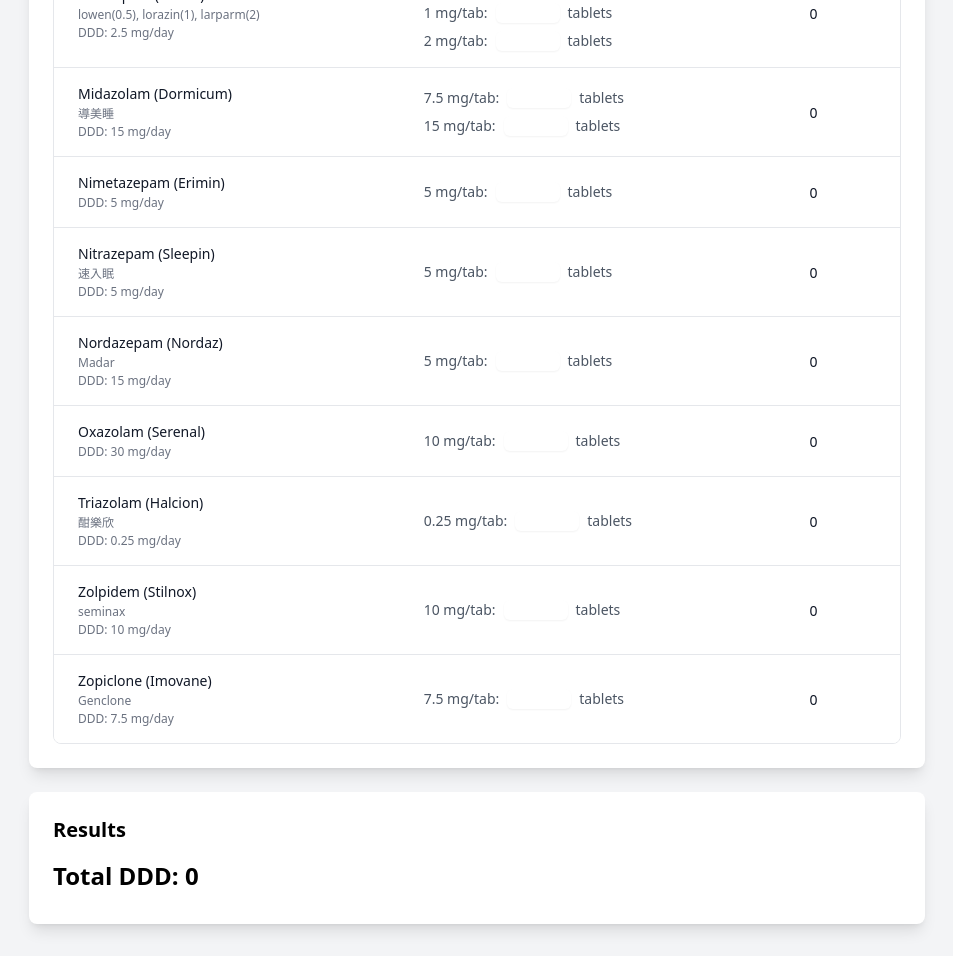
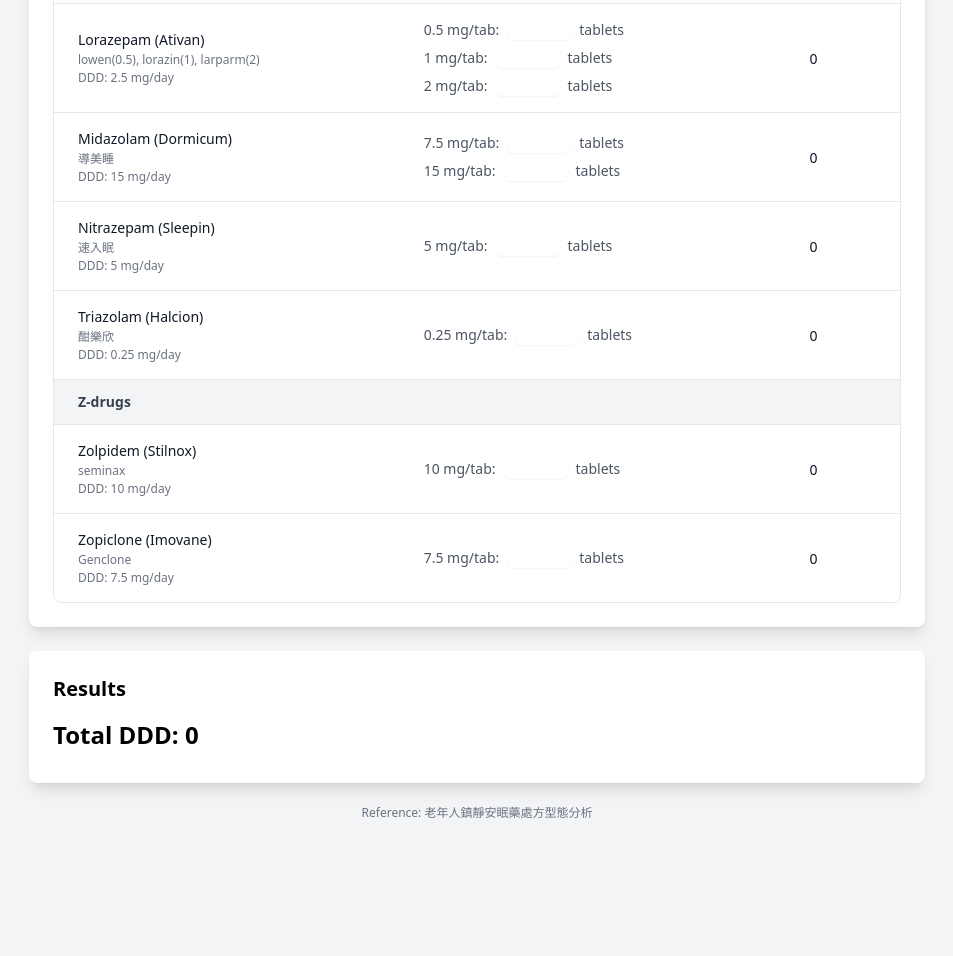
Before and after one commit to soanseng/ddd-calculator, a plain HTML site: page index.html in a window 1280 px wide. Shown: the part 1190-2146 px from the top of the page, without its empty margins (163-1116 px from the left). After the commit the page ends 2045 px from the top, so only its background shows below. Drawn offline with nearby package versions, Linux system fonts and the light colour scheme.

Commit message:
add category

```diff
--- a/index.html
+++ b/index.html
@@ -55,6 +55,13 @@
             <div id="critical" class="hidden p-3 sm:p-4 mb-4 text-red-800 bg-red-100 rounded-lg text-sm sm:text-base"></div>
         </div>
     </div>
+    <div class="max-w-4xl mx-auto mt-4 text-center">
+        <a href="https://www.taiwan-pharma.org.tw/magazine/110/009.pdf"
+           target="_blank"
+           class="text-xs text-gray-500 hover:text-gray-700 hover:underline">
+           Reference: 老年人鎮靜安眠藥處方型態分析
+        </a>
+    </div>
     <script src="script.js"></script>
 </body>
 </html>
--- a/script.js
+++ b/script.js
@@ -1,27 +1,20 @@
 const medications = [
-    { name: 'Alprazolam', brandNames: ['Xanax', '安邦', 'Alpragin'], strengths: ['0.5 mg/tab', '1 mg/tab', '2 mg/tab'], ddd: 1 },
-    { name: 'Bromazepam', brandNames: ['Lexotan', 'Bropan'], strengths: ['1.5 mg/tab', '3 mg/tab'], ddd: 10 },
-    { name: 'Brotizolam', brandNames: ['Lendormin'], strengths: ['0.25 mg/tab'], ddd: 0.25 },
-    { name: 'Clonazepam', brandNames: ['Rivotril','克顛平'], strengths: ['0.5 mg/tab', '2 mg/tab'], ddd: 8 },
-    { name: 'Diazepam', brandNames: ['Valium'], strengths: ['2 mg/tab', '5 mg/tab'], ddd: 10 },
-    { name: 'Estazolam', brandNames: ['Eszo'], strengths: ['2 mg/tab'], ddd: 3 },
-    { name: 'Fludiazepam', brandNames: ['Erispan'], strengths: ['0.25 mg/tab'], ddd: 0.75 },
-    { name: 'Flunitrazepam', brandNames: ['FM2', 'Modipanol','Fallep服爾眠'], strengths: ['1 mg/tab', '2 mg/tab'], ddd: 1 },
-    { name: 'Flurazepam', brandNames: ['Dalmadorm','當眠多'], strengths: ['15 mg/cap', '30 mg/cap'], ddd: 30 },
-    { name: 'Lorazepam', brandNames: ['Ativan', 'lowen(0.5)', 'lorazin(1)','larparm(2)'], strengths: ['0.5 mg/tab', '1 mg/tab','2 mg/tab'], ddd: 2.5 },
-    { name: 'Midazolam', brandNames: ['Dormicum', '導美睡'], strengths: ['7.5 mg/tab', '15 mg/tab'], ddd: 15 },
-    { name: 'Nimetazepam', brandNames: ['Erimin'], strengths: ['5 mg/tab'], ddd: 5 },
-    { name: 'Nitrazepam', brandNames: ['Sleepin', '速入眠'], strengths: ['5 mg/tab'], ddd: 5 },
-    { name: 'Nordazepam', brandNames: ['Nordaz', 'Madar'], strengths: ['5 mg/tab'], ddd: 15 },
-    { name: 'Oxazolam', brandNames: ['Serenal'], strengths: ['10 mg/tab'], ddd: 30 },
-    { name: 'Triazolam', brandNames: ['Halcion', '酣樂欣'], strengths: ['0.25 mg/tab'], ddd: 0.25 },
-    { name: 'Zolpidem', brandNames: ['Stilnox', 'seminax'], strengths: ['10 mg/tab'], ddd: 10 },
-    { name: 'Zopiclone', brandNames: ['Imovane', 'Genclone' ], strengths: ['7.5 mg/tab'], ddd: 7.5 }
+    { name: 'Alprazolam', brandNames: ['Xanax', '安邦', 'Alpragin'], strengths: ['0.5 mg/tab', '1 mg/tab', '2 mg/tab'], ddd: 1, category: 'bzd' },
+    { name: 'Bromazepam', brandNames: ['Lexotan', 'Bropan'], strengths: ['1.5 mg/tab', '3 mg/tab'], ddd: 10, category: 'bzd' },
+    { name: 'Brotizolam', brandNames: ['Lendormin'], strengths: ['0.25 mg/tab'], ddd: 0.25, category: 'bzd' },
+    { name: 'Clonazepam', brandNames: ['Rivotril','克顛平'], strengths: ['0.5 mg/tab', '2 mg/tab'], ddd: 8, category: 'bzd' },
+    { name: 'Diazepam', brandNames: ['Valium'], strengths: ['2 mg/tab', '5 mg/tab'], ddd: 10, category: 'bzd' },
+    { name: 'Estazolam', brandNames: ['Eszo'], strengths: ['2 mg/tab'], ddd: 3, category: 'bzd' },
+    { name: 'Fludiazepam', brandNames: ['Erispan'], strengths: ['0.25 mg/tab'], ddd: 0.75, category: 'bzd' },
+    { name: 'Flunitrazepam', brandNames: ['FM2', 'Modipanol','Fallep服爾眠'], strengths: ['1 mg/tab', '2 mg/tab'], ddd: 1, category: 'bzd' },
+    { name: 'Flurazepam', brandNames: ['Dalmadorm','當眠多'], strengths: ['15 mg/cap', '30 mg/cap'], ddd: 30, category: 'bzd' },
+    { name: 'Lorazepam', brandNames: ['Ativan', 'lowen(0.5)', 'lorazin(1)','larparm(2)'], strengths: ['0.5 mg/tab', '1 mg/tab','2 mg/tab'], ddd: 2.5, category: 'bzd' },
+    { name: 'Midazolam', brandNames: ['Dormicum', '導美睡'], strengths: ['7.5 mg/tab', '15 mg/tab'], ddd: 15, category: 'bzd' },
+    { name: 'Nitrazepam', brandNames: ['Sleepin', '速入眠'], strengths: ['5 mg/tab'], ddd: 5, category: 'bzd' },
+    { name: 'Triazolam', brandNames: ['Halcion', '酣樂欣'], strengths: ['0.25 mg/tab'], ddd: 0.25, category: 'bzd' },
+    { name: 'Zolpidem', brandNames: ['Stilnox', 'seminax'], strengths: ['10 mg/tab'], ddd: 10, category: 'z-drug' },
+    { name: 'Zopiclone', brandNames: ['Imovane', 'Genclone' ], strengths: ['7.5 mg/tab'], ddd: 7.5, category: 'z-drug' }
 ];
-
-const seldomUsedMedications = [
-   'Nimetazepam', 'Nordazepam', 'Oxazolam',
-]
 
 let warningThreshold = 5;
 let criticalThreshold = 10;
@@ -31,7 +24,34 @@ function initializeMedicationList() {
     const tbody = document.querySelector('#medicationTable tbody');
     tbody.innerHTML = '';
 
-    medications.forEach((med, index) => {
+    const categories = {
+        'bzd': 'Benzodiazepines',
+        'z-drug': 'Z-drugs'
+    };
+
+    // Sort medications by category and name
+    const sortedMeds = [...medications].sort((a, b) => {
+        if (a.category !== b.category) {
+            return a.category === 'bzd' ? -1 : 1;
+        }
+        return a.name.localeCompare(b.name);
+    });
+
+    let currentCategory = '';
+
+    sortedMeds.forEach((med, index) => {
+        // Add category header if category changes
+        if (currentCategory !== med.category) {
+            currentCategory = med.category;
+            const categoryRow = document.createElement('tr');
+            categoryRow.innerHTML = `
+                <td colspan="3" class="px-2 sm:px-6 py-2 sm:py-3 bg-gray-100">
+                    <div class="text-sm font-semibold text-gray-700">${categories[med.category]}</div>
+                </td>
+            `;
+            tbody.appendChild(categoryRow);
+        }
+
         const row = document.createElement('tr');
         row.innerHTML = `
             <td class="px-2 sm:px-6 py-2 sm:py-4 whitespace-nowrap">
```
